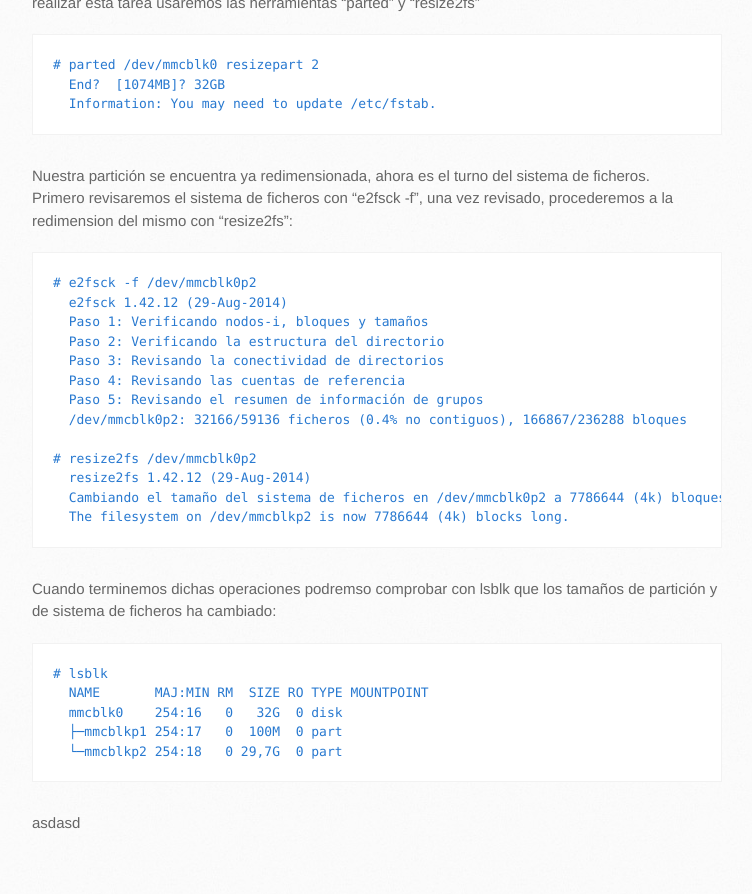
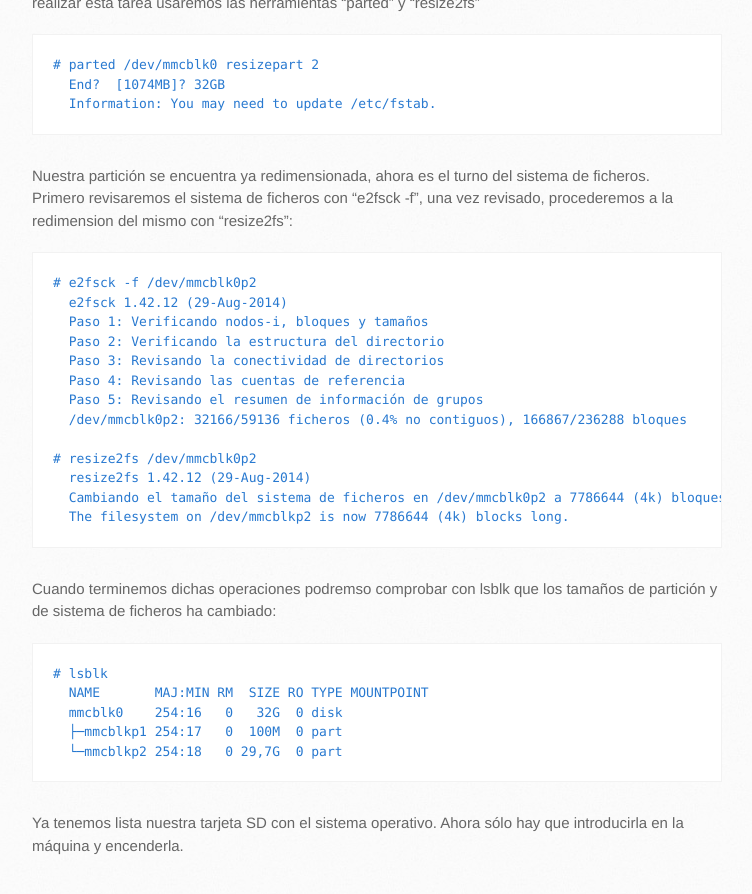
Before and after one commit to dpalomar/cluster_raspberrypi, a Jekyll site: the page built from instalacion.md, in a window 1280 px wide and 900 px high, scrolled down 1153 px. Shown: the top 894 px of the window, without its empty margins (138-890 px from the left). Built offline with Jekyll 4.4.1, drawn with Linux system fonts in a browser that asks for light colours.

Commit message:
instalacion manual

```diff
--- a/instalacion.md
+++ b/instalacion.md
@@ -67,4 +67,4 @@ Esta tarea la realizaremos en 3 pasos:
       ├─mmcblkp1 254:17   0  100M  0 part
       └─mmcblkp2 254:18   0 29,7G  0 part
 
-  asdasd
+Ya tenemos lista nuestra tarjeta SD con el sistema operativo. Ahora sólo hay que introducirla en la máquina y encenderla.
```
